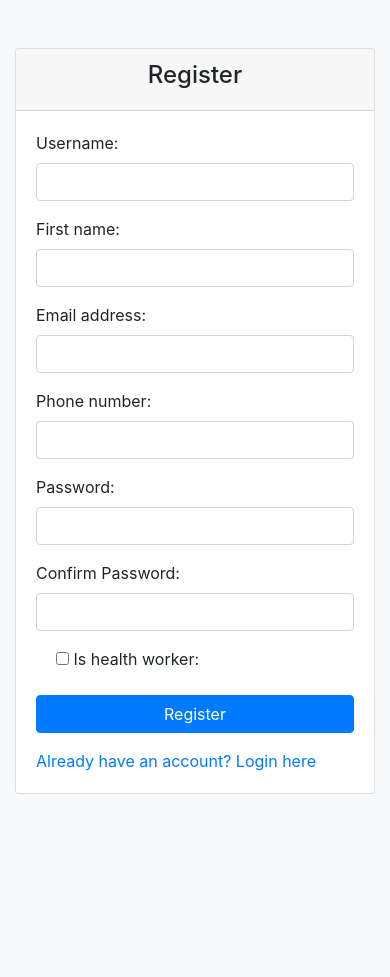
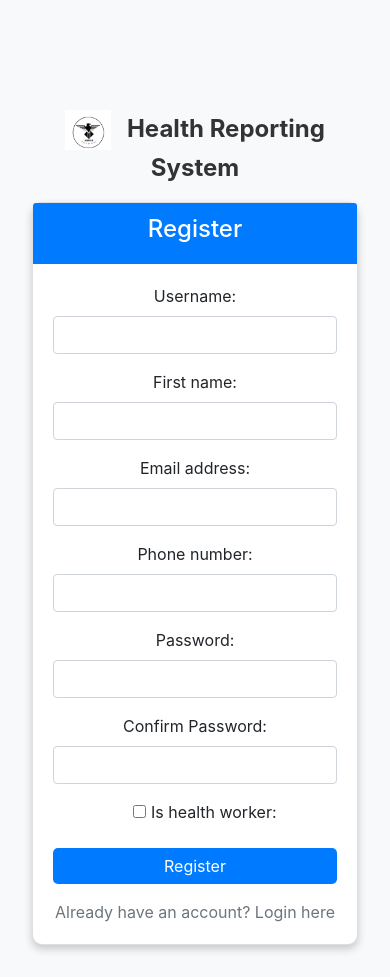
Before and after one commit to JosephAaronMusara/CommunityHealthReportingandAnalyticsPlatform, a Django app: page /register/ in a window 390 px wide. Before the commit the page ends 794 px from the top, so only its background shows below. Run offline with Django 5.2, Linux system fonts and the light colour scheme; some libraries are stand-ins or nearby versions.

Commit message:
Responsiveness

```diff
--- a/reports/templates/reports/register.html
+++ b/reports/templates/reports/register.html
@@ -1,15 +1,23 @@
 {% load custom_filters %}
 {% load static %}
 <!DOCTYPE html>
-<html>
+<html lang="en">
 <head>
+    <meta charset="UTF-8">
+    <meta name="viewport" content="width=device-width, initial-scale=1.0">
     <title>Register</title>
     <link href="{% static 'css/localversionBootstrap.css' %}" rel="stylesheet">
+    <link href="{% static 'css/registration.css' %}" rel="stylesheet">
 </head>
 <body class="bg-light">
-    <div class="container mt-5">
+    <div class="container register-container">
+        <div class="system-name">
+            <img src="{% static 'images/logo.png' %}" alt="System Logo" style="height: 40px; margin-right: 10px;">
+            Health Reporting System
+        </div>
+
         <div class="row justify-content-center">
-            <div class="col-md-6">
+            <div class="col-md-8 col-lg-6">
                 <div class="card">
                     <div class="card-header text-center">
                         <h4>Register</h4>
@@ -47,8 +55,8 @@
                             </div>
                             <button type="submit" class="btn btn-primary btn-block">Register</button>
                         </form>
-                        <div class="mt-3">
-                            <a href="{% url 'login' %}" class="text-center">Already have an account? Login here</a>
+                        <div class="mt-3 text-center">
+                            <a href="{% url 'login' %}" class="text-muted">Already have an account? Login here</a>
                         </div>
                     </div>
                 </div>
```
Also changed, not shown: reports/templates/reports/login.html (+13 -5 lines).
